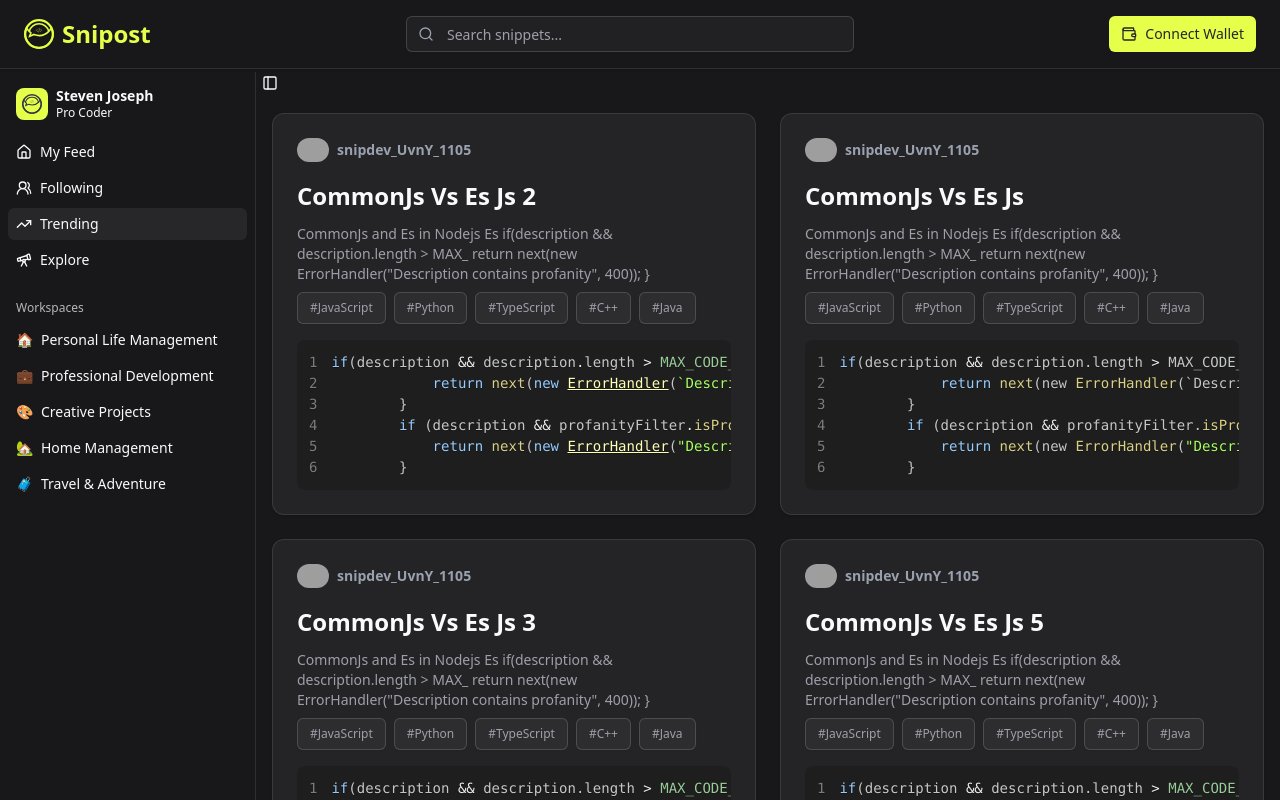
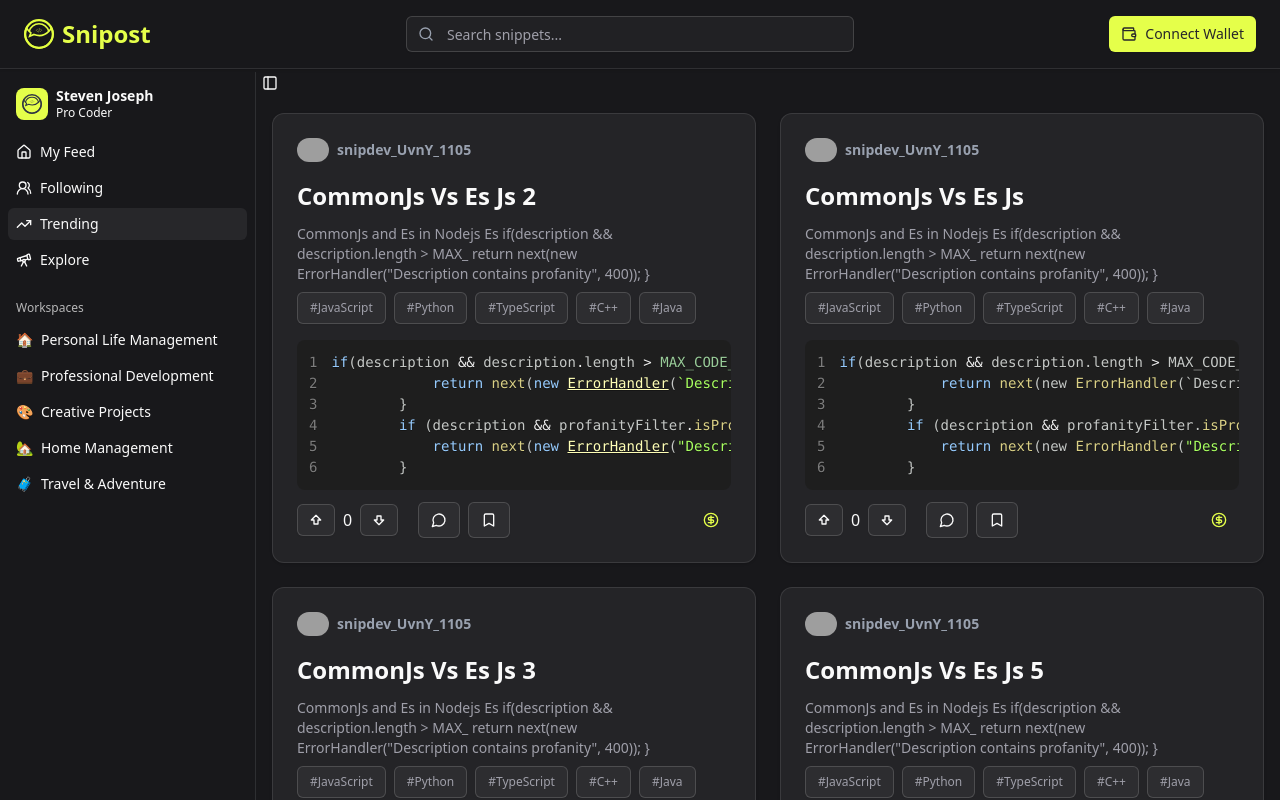
Before and after one commit to Stevolisis/Snipost, a Next.js app: page /feed/snippets in a window 1280 px wide. Shown: the top 800 px of the page. Built offline with nearby package versions, Linux system fonts and the light colour scheme; grey boxes are pictures that could not be loaded.

Commit message:
reacting btns added

```diff
--- a/src/app/(sec1)/feed/snippets/page.js
+++ b/src/app/(sec1)/feed/snippets/page.js
@@ -1,5 +1,6 @@
 import { Button } from '@/components/ui/button';
 import { Card, CardContent, CardDescription, CardHeader, CardTitle } from '@/components/ui/card';
+import { ArrowBigDown, ArrowBigUp, Bookmark, CircleDollarSign, MessageCircle, User } from 'lucide-react';
 import Image from 'next/image';
 import Link from 'next/link';
 import React from 'react'
@@ -222,7 +223,7 @@ return (
       <div className="grid grid-cols-1 sm:grid-cols-2 gap-6 w-full">
 
         {snippets.map((snippet) => (
-          <Card key={snippet._id} className="w-full">
+          <Card key={snippet._id} className="w-full hover:shadow-md hover:border-gray-600 transition-colors duration-200">
               <CardHeader>
                     <div className="flex items-center gap-2">
                       <Image
@@ -271,7 +272,9 @@ return (
                               fontSize: '0.875rem',
                               background: '#1e1e1e',
                               maxHeight: '350px',
-                              overflowX: 'scroll'
+                              overflowX: 'scroll',
+                              scrollbarWidth: 'thin',
+                              scrollbarColor: '#4b5563 transparent'
                           }}
                           showLineNumbers={true}
                       >
@@ -279,8 +282,26 @@ return (
                       </SyntaxHighlighter>
                   </div>
 
-                  <div>
+                  <div className='flex gap-x-2 items-center justify-between pt-3'>
+                    <div className='flex gap-x-2 items-center'>
+                      <div className='flex items-center gap-x-2 mr-3'>
+                        <Button variant={"outline"} size={'sm'}> <ArrowBigUp/> </Button>
+                        <p>{snippet.upvoteCount}</p>
+                        <Button variant={"outline"} size={'sm'}> <ArrowBigDown/> </Button>
+                      </div>
 
+                      <div>
+                        <Button variant={"outline"}> <MessageCircle/> </Button>
+                      </div>
+
+                      <div>
+                        <Button variant={"outline"}> <Bookmark/> </Button>
+                      </div>
+                    </div>
+
+                    <div>
+                      <Button variant={"link"}> <CircleDollarSign size={28}/> </Button>
+                    </div>
                   </div>
 
               </CardContent>
```
